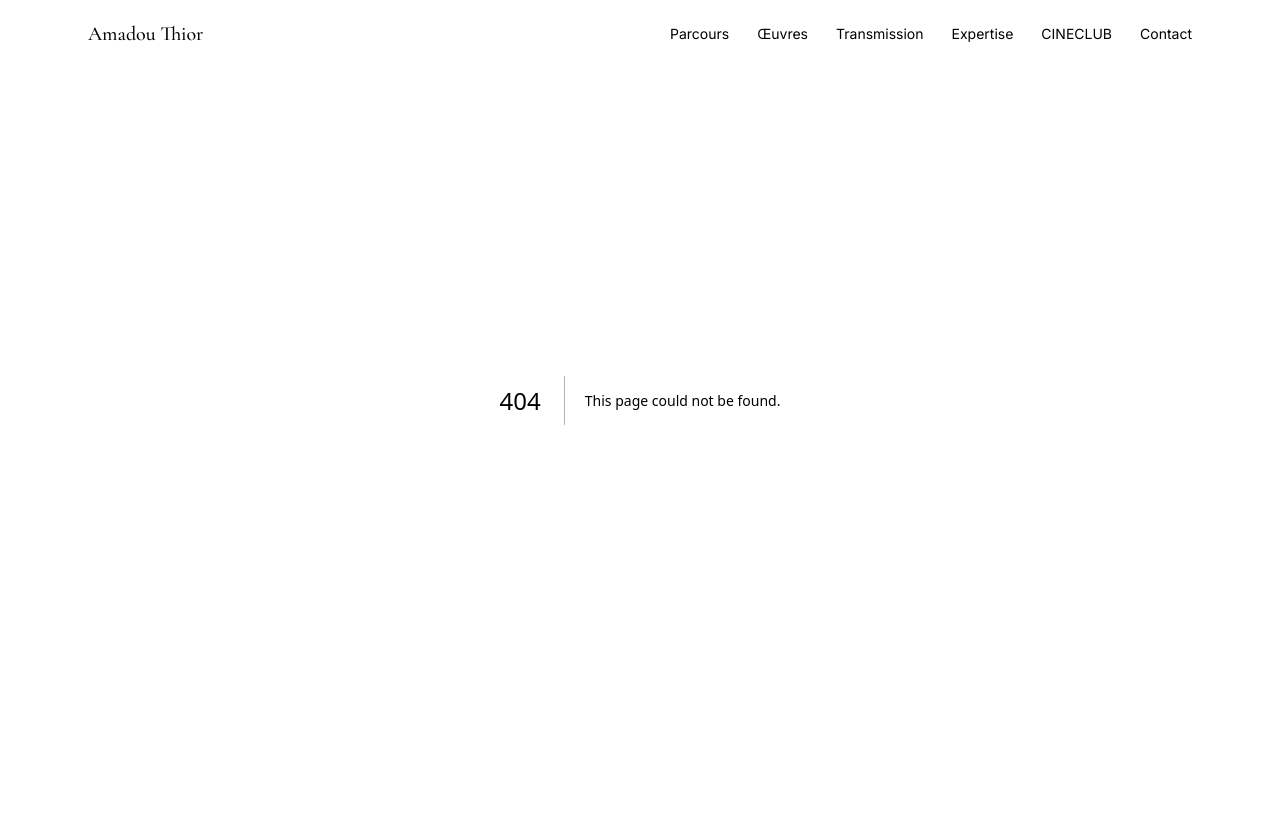
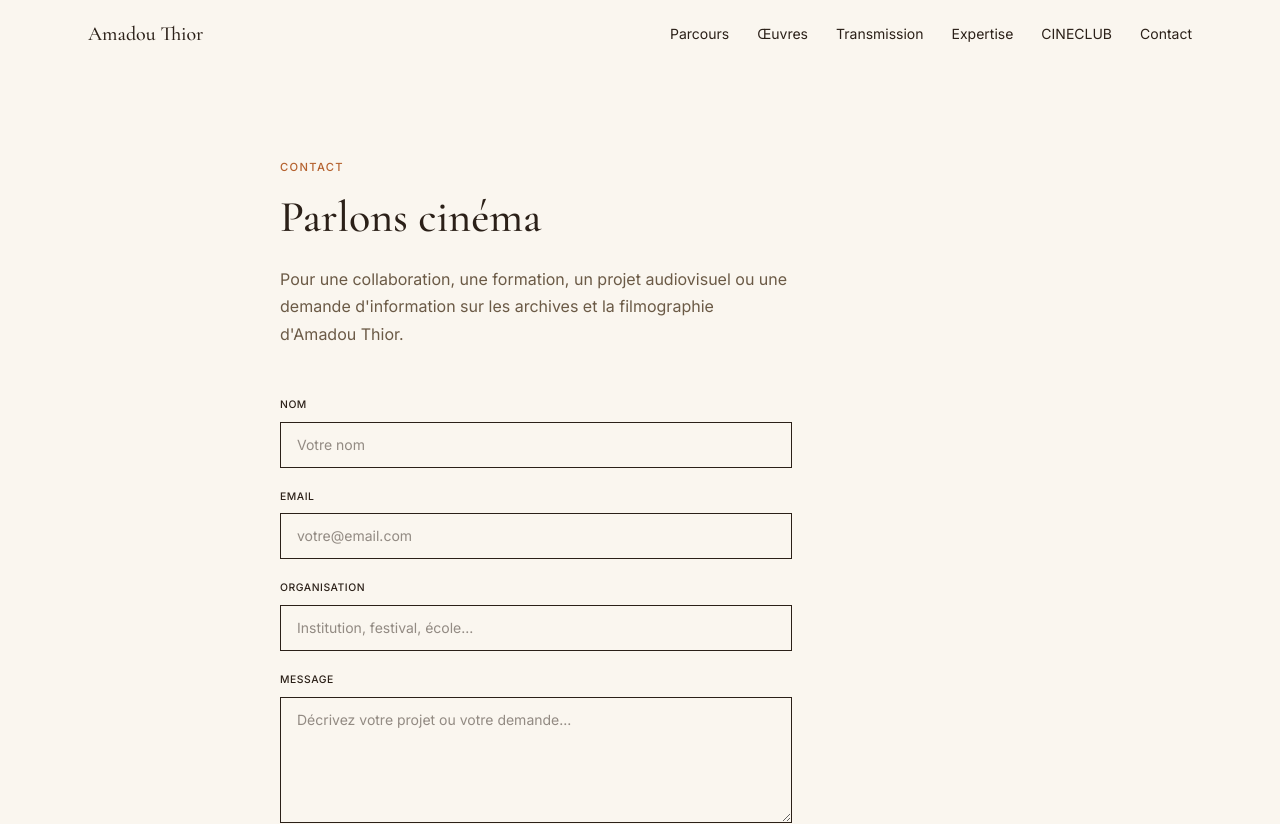
Before and after one commit to Kelluwurus/amadouthior, a Next.js app: page /contact in a window 1280 px wide. Before the commit this address had no page. Shown: the top 824 px of the page. Built offline with nearby package versions, Linux system fonts and the light colour scheme.

Commit message:
add section 10 et 11

```diff
--- /dev/null
+++ b/src/app/contact/layout.tsx
@@ -0,0 +1,15 @@
+import type { Metadata } from "next";
+
+export const metadata: Metadata = {
+  title: "Contact",
+  description:
+    "Pour une collaboration, une formation, un projet audiovisuel ou une demande d'information. Contactez Amadou Thior.",
+};
+
+export default function ContactLayout({
+  children,
+}: {
+  children: React.ReactNode;
+}) {
+  return <>{children}</>;
+}
--- /dev/null
+++ b/src/app/contact/page.tsx
@@ -0,0 +1,130 @@
+"use client";
+
+import { useState } from "react";
+import { Send } from "lucide-react";
+import Reveal from "@/components/ui/Reveal";
+
+export default function ContactPage() {
+  const [submitted, setSubmitted] = useState(false);
+
+  const handleSubmit = (e: React.FormEvent<HTMLFormElement>) => {
+    e.preventDefault();
+    // En V1, pas de service d'envoi configuré — afficher message de fallback
+    setSubmitted(true);
+  };
+
+  return (
+    <div className="pt-32 md:pt-40 pb-16 md:pb-20">
+      <div className="max-w-3xl mx-auto px-6">
+        {/* Hero */}
+        <Reveal>
+          <p className="text-meta mb-4">Contact</p>
+          <h1 className="text-h1 mb-6">Parlons cinéma</h1>
+          <p className="text-body max-w-lg leading-relaxed mb-12">
+            Pour une collaboration, une formation, un projet audiovisuel ou une
+            demande d&apos;information sur les archives et la filmographie
+            d&apos;Amadou Thior.
+          </p>
+        </Reveal>
+
+        {/* Form */}
+        <Reveal delay={80}>
+          {submitted ? (
+            <div className="border border-[--color-border] p-8 text-center">
+              <p className="text-body text-[--color-fg] font-medium mb-2">
+                Merci pour votre message.
+              </p>
+              <p className="text-caption">
+                Le formulaire n&apos;est pas encore connecté à un service
+                d&apos;envoi. Veuillez nous écrire directement par e-mail en
+                attendant la mise en service complète.
+              </p>
+            </div>
+          ) : (
+            <form onSubmit={handleSubmit} className="space-y-5 max-w-lg">
+              {/* Nom */}
+              <div>
+                <label
+                  htmlFor="nom"
+                  className="block text-[0.65rem] font-medium uppercase tracking-wider text-[--color-fg-subtle] mb-2"
+                >
+                  Nom
+                </label>
+                <input
+                  type="text"
+                  id="nom"
+                  name="nom"
+                  required
+                  className="w-full px-4 py-3 bg-[--color-surface] border border-[--color-border] text-[--color-fg] text-sm placeholder:text-[--color-fg-subtle] focus:outline-none focus:border-[--color-accent] transition-colors"
+                  placeholder="Votre nom"
+                />
+              </div>
+
+              {/* Email */}
+              <div>
+                <label
+                  htmlFor="email"
+                  className="block text-[0.65rem] font-medium uppercase tracking-wider text-[--color-fg-subtle] mb-2"
+                >
+                  Email
+                </label>
+                <input
+                  type="email"
+                  id="email"
+                  name="email"
+                  required
+                  className="w-full px-4 py-3 bg-[--color-surface] border border-[--color-border] text-[--color-fg] text-sm placeholder:text-[--color-fg-subtle] focus:outline-none focus:border-[--color-accent] transition-colors"
+                  placeholder="votre@email.com"
+                />
+              </div>
+
+              {/* Organisation */}
+              <div>
+                <label
+                  htmlFor="organisation"
+                  className="block text-[0.65rem] font-medium uppercase tracking-wider text-[--color-fg-subtle] mb-2"
+                >
+                  Organisation
+                </label>
+                <input
+                  type="text"
+                  id="organisation"
+                  name="organisation"
+                  className="w-full px-4 py-3 bg-[--color-surface] border border-[--color-border] text-[--color-fg] text-sm placeholder:text-[--color-fg-subtle] focus:outline-none focus:border-[--color-accent] transition-colors"
+                  placeholder="Institution, festival, école..."
+                />
+              </div>
+
+              {/* Message */}
+              <div>
+                <label
+                  htmlFor="message"
+                  className="block text-[0.65rem] font-medium uppercase tracking-wider text-[--color-fg-subtle] mb-2"
+                >
+                  Message
+                </label>
+                <textarea
+                  id="message"
+                  name="message"
+                  required
+                  rows={5}
+                  className="w-full px-4 py-3 bg-[--color-surface] border border-[--color-border] text-[--color-fg] text-sm placeholder:text-[--color-fg-subtle] focus:outline-none focus:border-[--color-accent] transition-colors resize-y min-h-[120px]"
+                  placeholder="Décrivez votre projet ou votre demande..."
+                />
+              </div>
+
+              {/* Submit */}
+              <button
+                type="submit"
+                className="inline-flex items-center gap-2 px-6 py-3 text-sm font-medium rounded-md bg-[--color-accent] text-[#FAF6EF] hover:bg-[--color-accent-hover] transition-colors"
+              >
+                <Send size={14} />
+                Envoyer
+              </button>
+            </form>
+          )}
+        </Reveal>
+      </div>
+    </div>
+  );
+}
```
